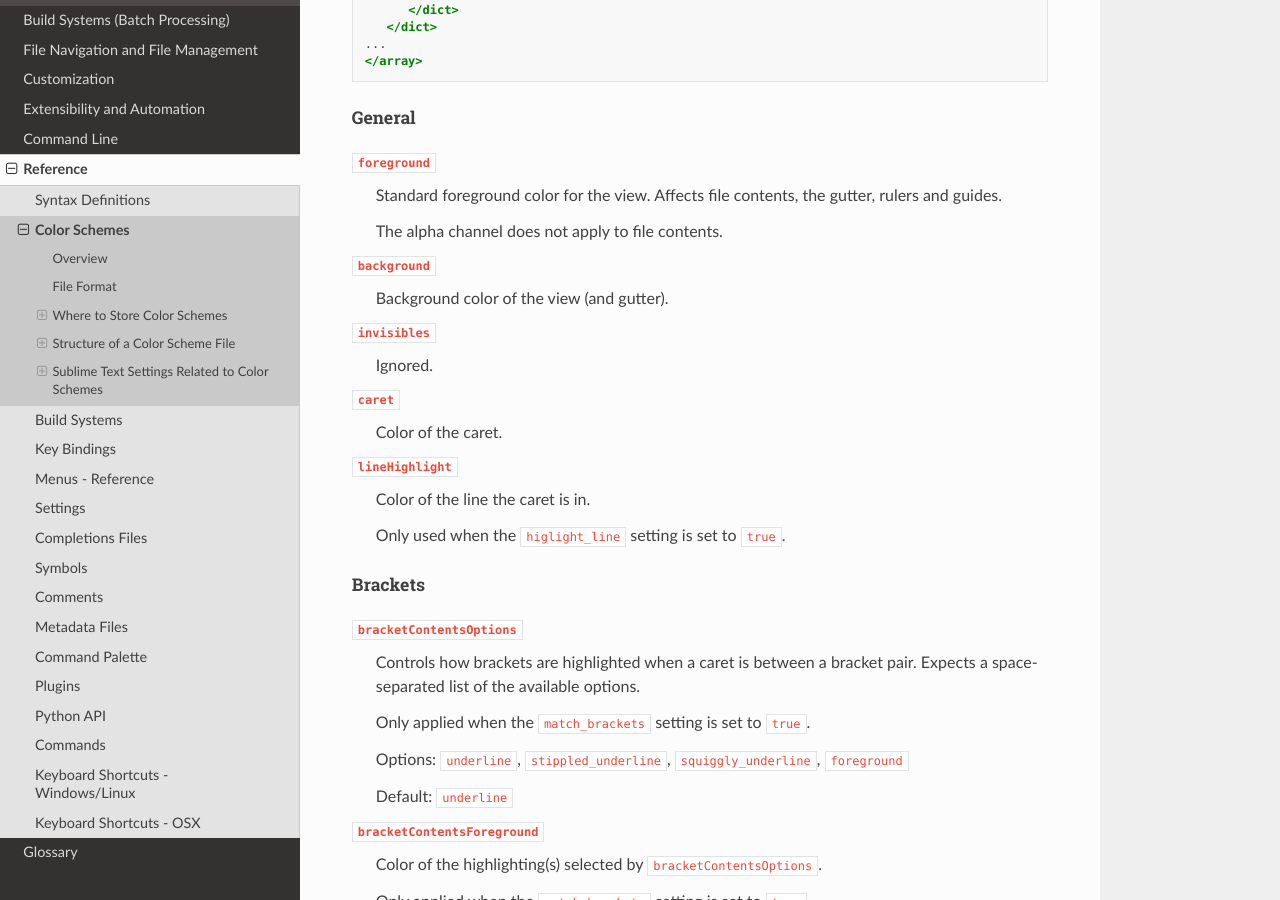
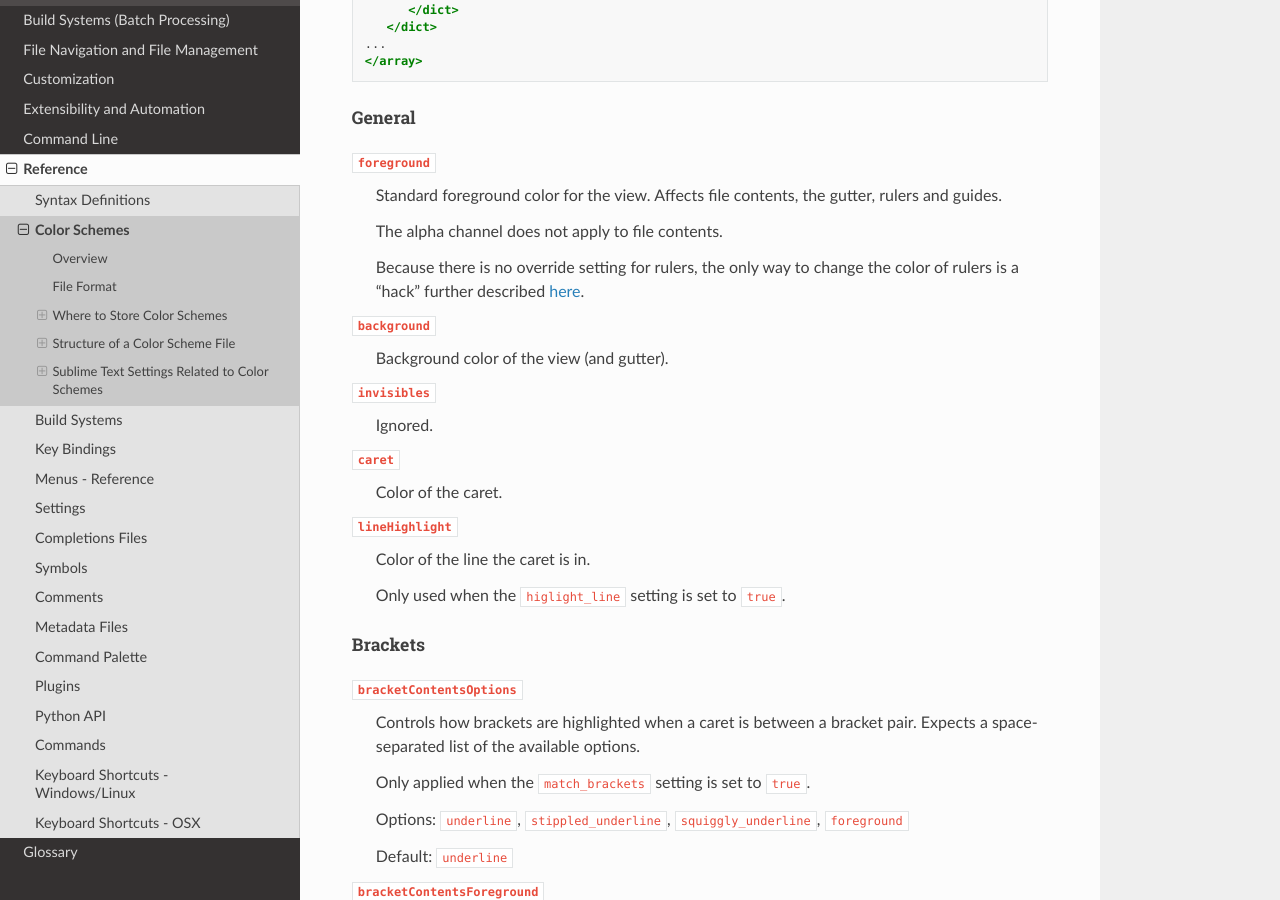
Before and after one commit to guillermooo/sublime-undocs, a Sphinx documentation site: the page built from source/reference/color_schemes.rst, in a window 1280 px wide and 900 px high, scrolled down 2991 px. Built offline with Sphinx 7.4.7 and the Read the Docs theme 2.0.0, drawn with Linux system fonts in a browser that asks for light colours.

Commit message:
Mention "hack" to change ruler color

```diff
--- a/source/reference/color_schemes.rst
+++ b/source/reference/color_schemes.rst
@@ -172,6 +172,12 @@ General
    Affects file contents, the gutter, rulers and guides.
 
    The alpha channel does not apply to file contents.
+
+   Because there is no override setting for rulers,
+   the only way to change the color of rulers
+   is a "hack" further described `here`__.
+
+   .. __: https://github.com/icylace/CursorRuler/wiki/Tips#ruler-colors
 
 ``background``
    Background color of the view (and gutter).
```
